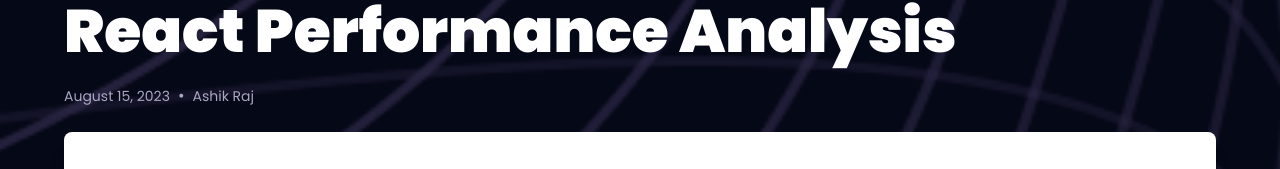
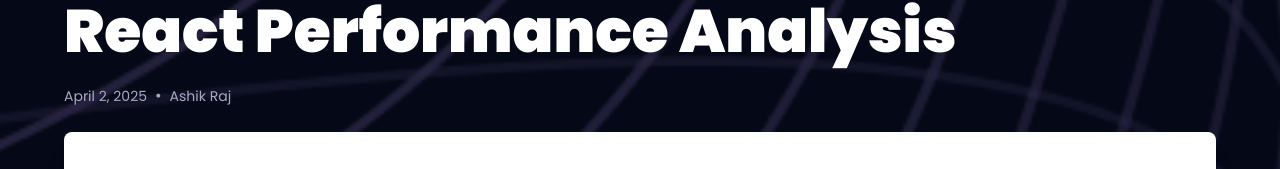
Before and after one commit to ashikraj78/3D_Portfolio, a React (Vite) app: page /blog/react_performance_analysis in a window 1280 px wide. Shown: the part 142-311 px from the top of the page. Built offline with nearby package versions, Linux system fonts and the light colour scheme.

Commit message:
changing the blog date

```diff
--- a/src/blogPosts/reactPerformance.js
+++ b/src/blogPosts/reactPerformance.js
@@ -1,6 +1,6 @@
 export default `---
 title: React Performance Analysis
-date: August 15, 2023
+date: April 2, 2025
 author: Ashik Raj
 coverImage: /blog-images/performance.jpg
 ---
--- a/src/components/Blog.jsx
+++ b/src/components/Blog.jsx
@@ -29,7 +29,7 @@ const Blog = () => {
   const blogPosts = [
     {
       title: "React Performance Analysis",
-      date: "August 15, 2023",
+      date: "April 2, 2025",
       summary:
         "Learn how to analyze and optimize React application performance.",
       slug: "react_performance_analysis",
```
Also changed, not shown: src/blogPosts/react_performance_analysis.md (+2 -2 lines).
